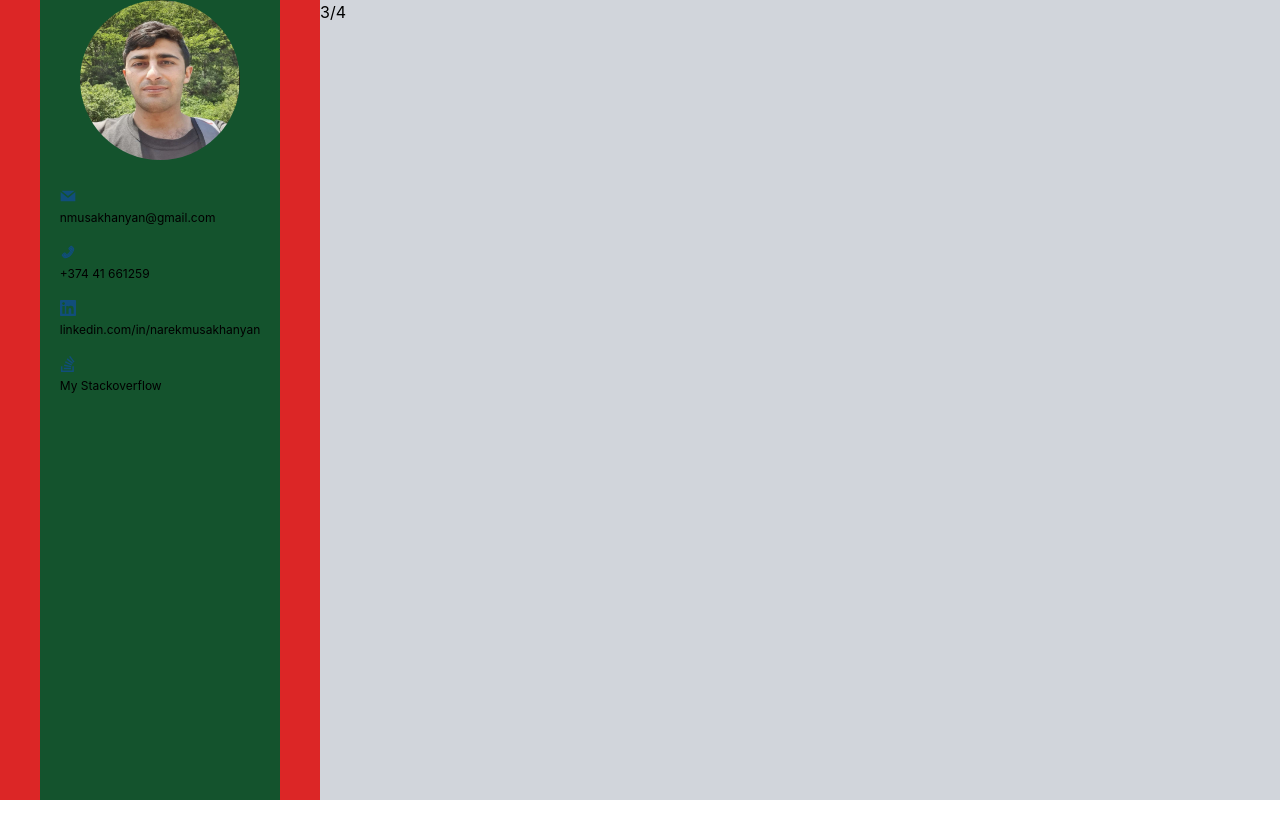
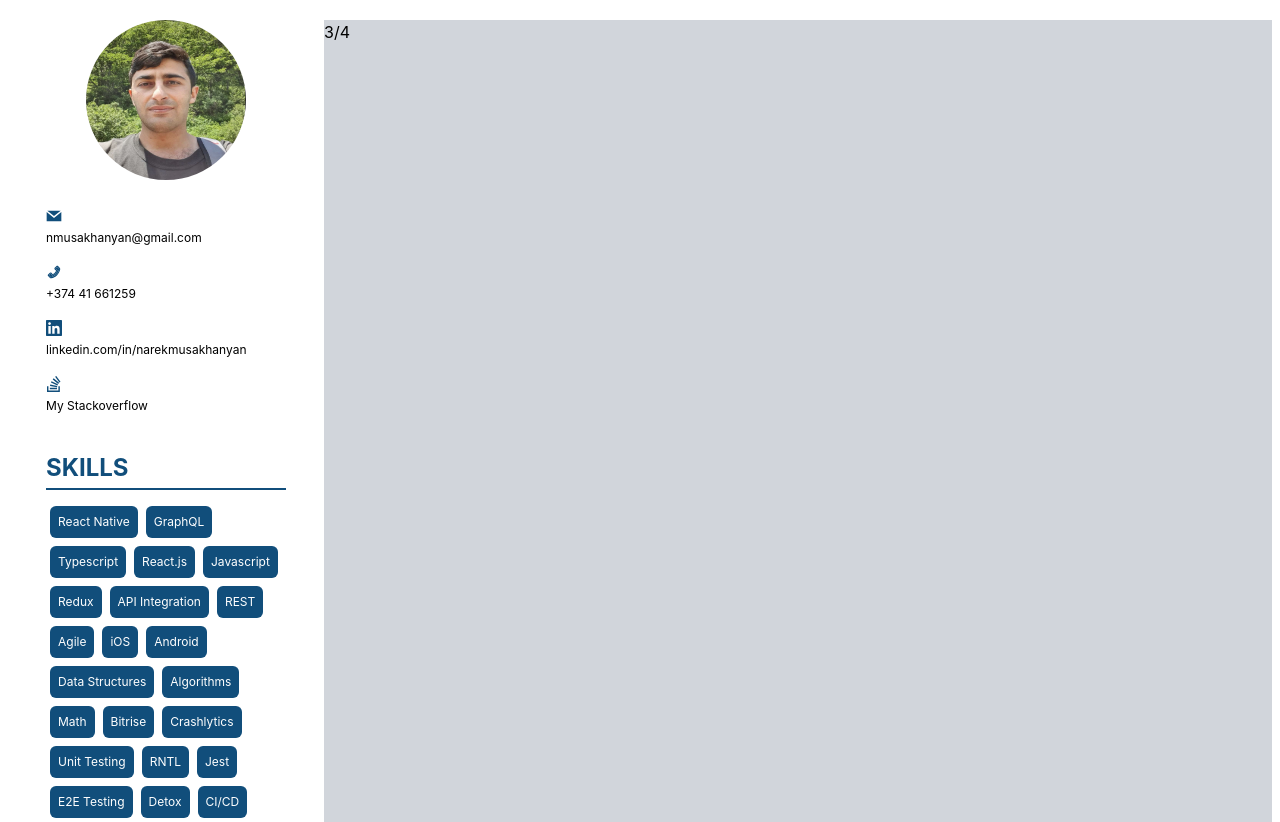
Before and after one commit to narek11/my-personal-website, a React (Create React App) app: page / in a window 1280 px wide. Before the commit the page ends 800 px from the top, so only its background shows below. Built offline with nearby package versions, Linux system fonts and the light colour scheme.

Commit message:
add skills section

```diff
--- a/src/pages/ResumePage/ResumePage.js
+++ b/src/pages/ResumePage/ResumePage.js
@@ -32,17 +32,35 @@ const Contacts = () => {
     </div>
   </div>)
 }
+
+const Skills = () => {
+  const list = ['React Native', 'GraphQL', 'Typescript', 'React.js', 'Javascript', 'Redux', 'API Integration', 'REST', 'Agile', 'iOS', 'Android', 'Data Structures', 'Algorithms', 'Math', 'Bitrise', 'Crashlytics', 'Unit Testing', 'RNTL', 'Jest', 'E2E Testing', 'Detox', 'CI/CD']
+  const Skill = ({ name }) => (
+    <div className="flex justify-center p-2 m-1 text-white text-xs bg-current rounded-md inline-block">
+      {name}
+    </div>)
+  return (<div className="mt-7">
+    <h2 className="text-2xl text-current font-bold">SKILLS</h2>
+    <div className="w-full border border-y-1 border-current mt-1"></div>
+    <div className="flex flex-wrap mt-3">
+      {list.map((sk) => <Skill key={sk} name={sk}/>)}
+    </div>
+  </div>)
+}
 const ResumePage = () => {
 
-  return (<div className="flex w-screen h-screen">
-    <div className="w-1/4 bg-red-600 flex justify-center">
-      <div className="bg-green-900 w-60 flex flex-col items-center">
-        <FaceImage></FaceImage>
+  return (<div className="flex mt-5 mx-2">
+    <div className="flex justify-center w-1/4 h-full">
+      <div className="flex flex-col w-60 items-start">
+        <div className="flex justify-center w-full">
+          <FaceImage></FaceImage>
+        </div>
         <Contacts></Contacts>
+        <Skills></Skills>
       </div>
 
     </div>
-    <div className="w-3/4 h-full bg-gray-300">3/4</div>
+    <div className="w-3/4  bg-gray-300">3/4</div>
 
   </div>)
 }
```
